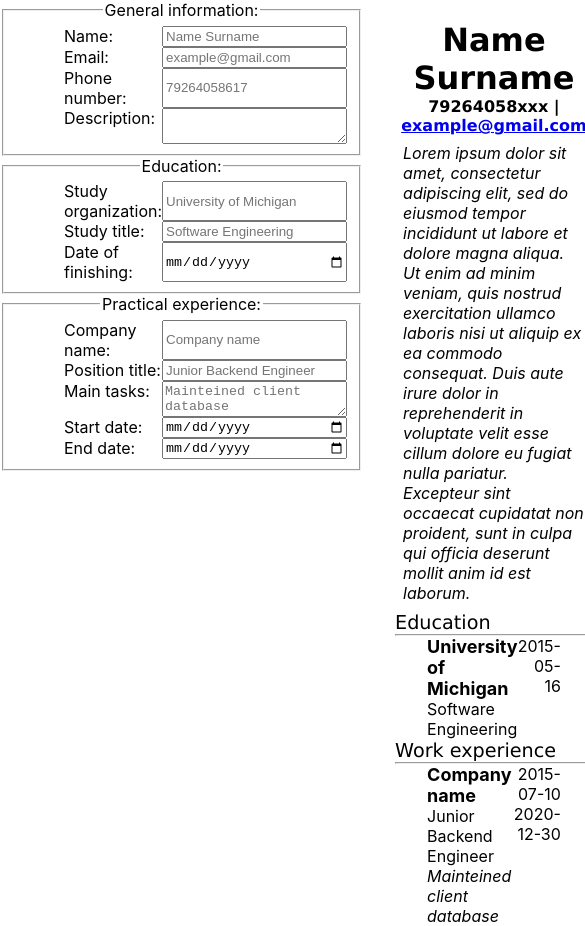
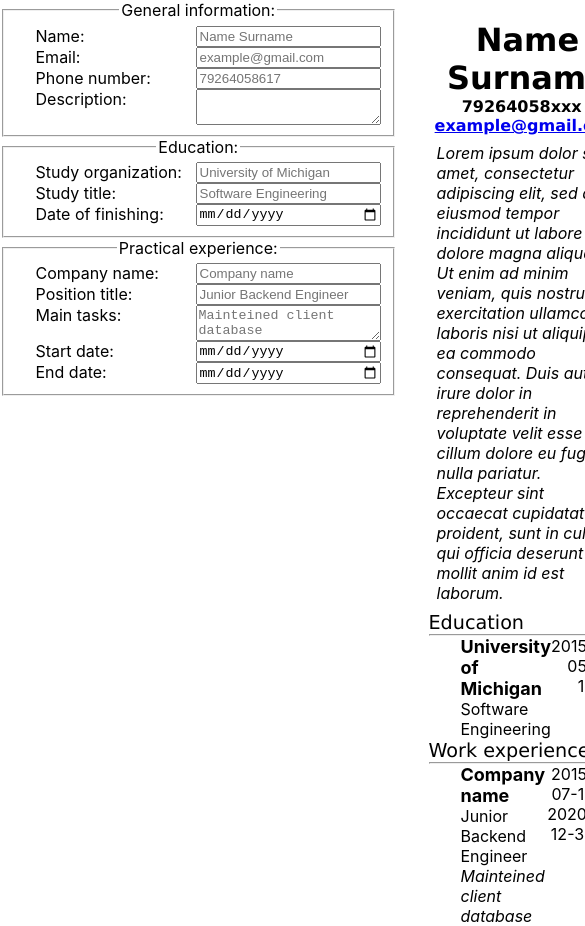
Before and after one commit to Hikyn/cv-creator, a React (Create React App) app: page / in a window 390 px wide. Shown: the top 926 px of the page, 585 px wide, since content can reach past the window. Built offline with nearby package versions, Linux system fonts and the light colour scheme.

Commit message:
fix: more responsive design

```diff
--- a/src/components/Educational.js
+++ b/src/components/Educational.js
@@ -23,7 +23,7 @@ export default class Educational extends Component {
             <form method='post'>
                 <fieldset>
                     <legend>Education: </legend>
-                    <div className='flexRows'>
+                    <div className='gridRows'>
                         <label htmlFor='schoolName'>Study organization:</label>
                         <input type="text" name='schoolName' placeholder="University of Michigan" onChange={this.handleSchoolNameChange}></input>
                         <label htmlFor='studyTitle'>Study title:</label>
--- a/src/components/General.js
+++ b/src/components/General.js
@@ -26,7 +26,7 @@ export default class General extends Component {
             <form method='post'>
                 <fieldset>
                     <legend>General information: </legend>
-                    <div className='flexRows'>
+                    <div className='gridRows'>
                         <label htmlFor='name'>Name:</label>
                         <input type="text" name='name' placeholder="Name Surname" onChange={this.handleNameChange}></input>
                         <label htmlFor='email'>Email: </label>
--- a/src/components/Practical.js
+++ b/src/components/Practical.js
@@ -30,7 +30,7 @@ export default class Practical extends Component {
             <form method='post' onSubmit={this.handleSubmit}>
                 <fieldset>
                     <legend>Practical experience: </legend>
-                    <div className='flexRows'>
+                    <div className='gridRows'>
                         <label htmlFor='companyName'>Company name:</label>
                         <input type="text" name='companyName' placeholder="Company name" onChange={this.handleCompanyNameChange}></input>
                         <label htmlFor='positionTitle'>Position title:</label>
--- a/src/styles/CVEditor.css
+++ b/src/styles/CVEditor.css
@@ -8,13 +8,14 @@ fieldset label input {
     margin-left: 2rem;
 }
 
-.flexRows {
+.gridRows {
     display: grid;
     flex-direction: column;
-    grid: 1fr / 1fr 1fr;
+    grid: 1fr/ 1fr 1fr;
 }
 
-.flexRows label {
+.gridRows label {
     text-align: left;
-    margin-left: 3rem;
+    margin-left: min(3rem, 5vw);
+    min-width: 10rem;
 }
```
